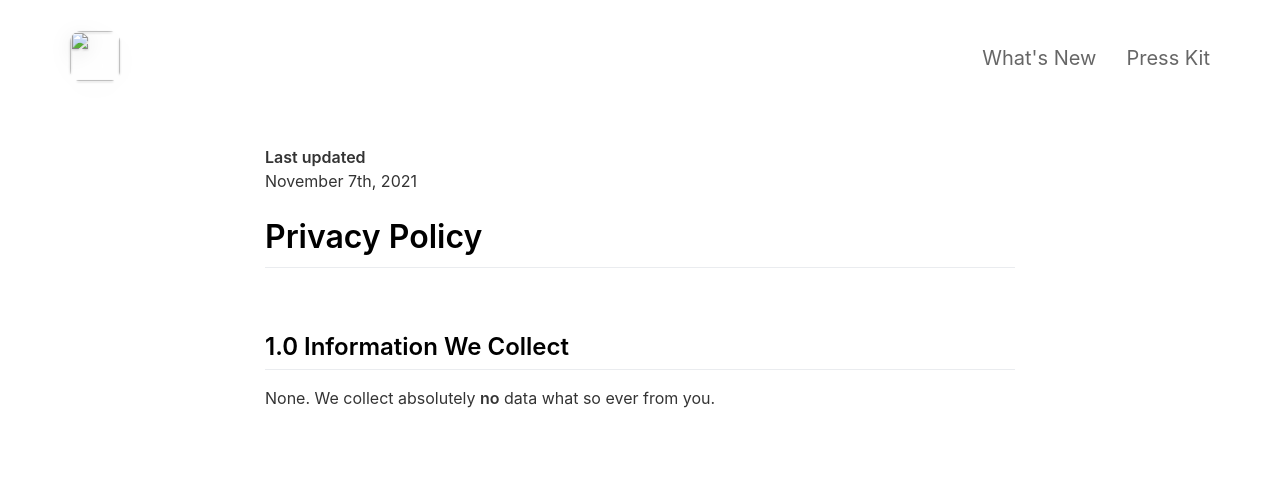
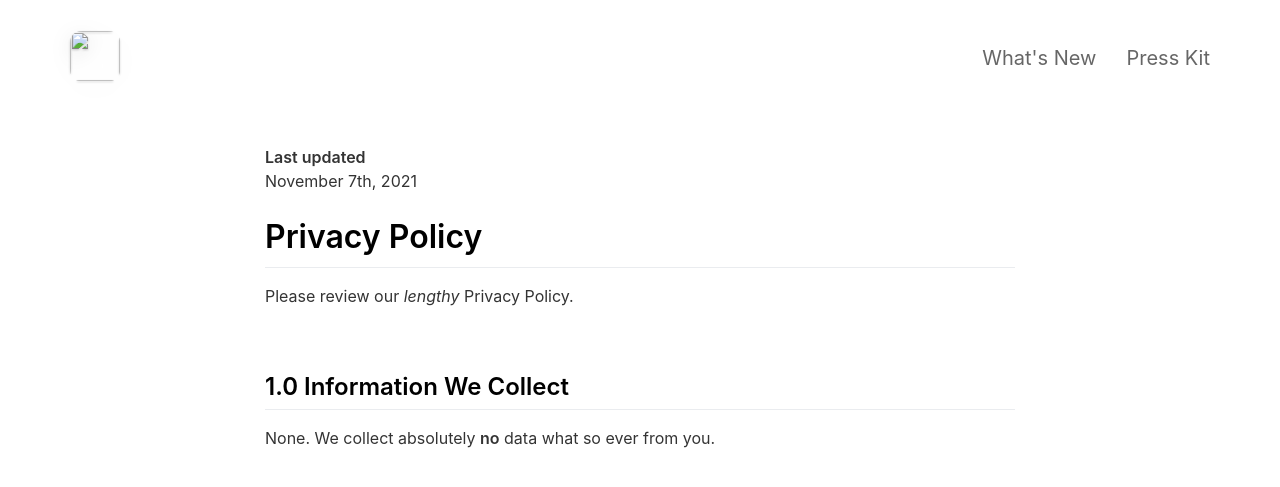
Before and after one commit to haIIux/SwiftDevNews, a Jekyll site: the page built from _pages/privacypolicy.md, in a window 1280 px wide. Shown: the top 487 px of the page. Built offline with Jekyll 4.4.1, drawn with Linux system fonts in a browser that asks for light colours; nearby versions of some CDN libraries.

Commit message:
Update privacypolicy.md

```diff
--- a/_pages/privacypolicy.md
+++ b/_pages/privacypolicy.md
@@ -8,6 +8,7 @@ include_in_header: false
 November 7th, 2021
 
 # Privacy Policy
+Please review our *lengthy* Privacy Policy.
 
 <br>
 
```
